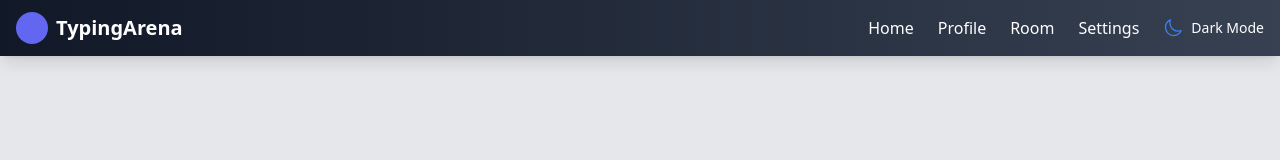
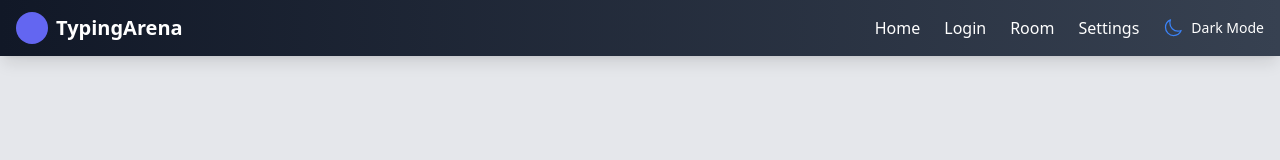
Before and after one commit to prateek00077/TypingArena, a React (Vite) app in the folder frontend/: page / in a window 1280 px wide. Shown: the top 160 px of the page. Built offline with nearby package versions, Linux system fonts and the light colour scheme; no server answers.

Commit message:
profile replace with login & show name while used logged in

```diff
--- a/frontend/src/components/Header.jsx
+++ b/frontend/src/components/Header.jsx
@@ -33,7 +33,7 @@ const Header = () => {
 
 
             <div onClick={handleProfileClick} className="hover:text-indigo-300 cursor-pointer transition-colors">
-              Profile
+             {user ? user.username : "Login"}
             </div>
 
             <Link to="/room" className="hover:text-indigo-300 transition-colors">Room</Link>
```
